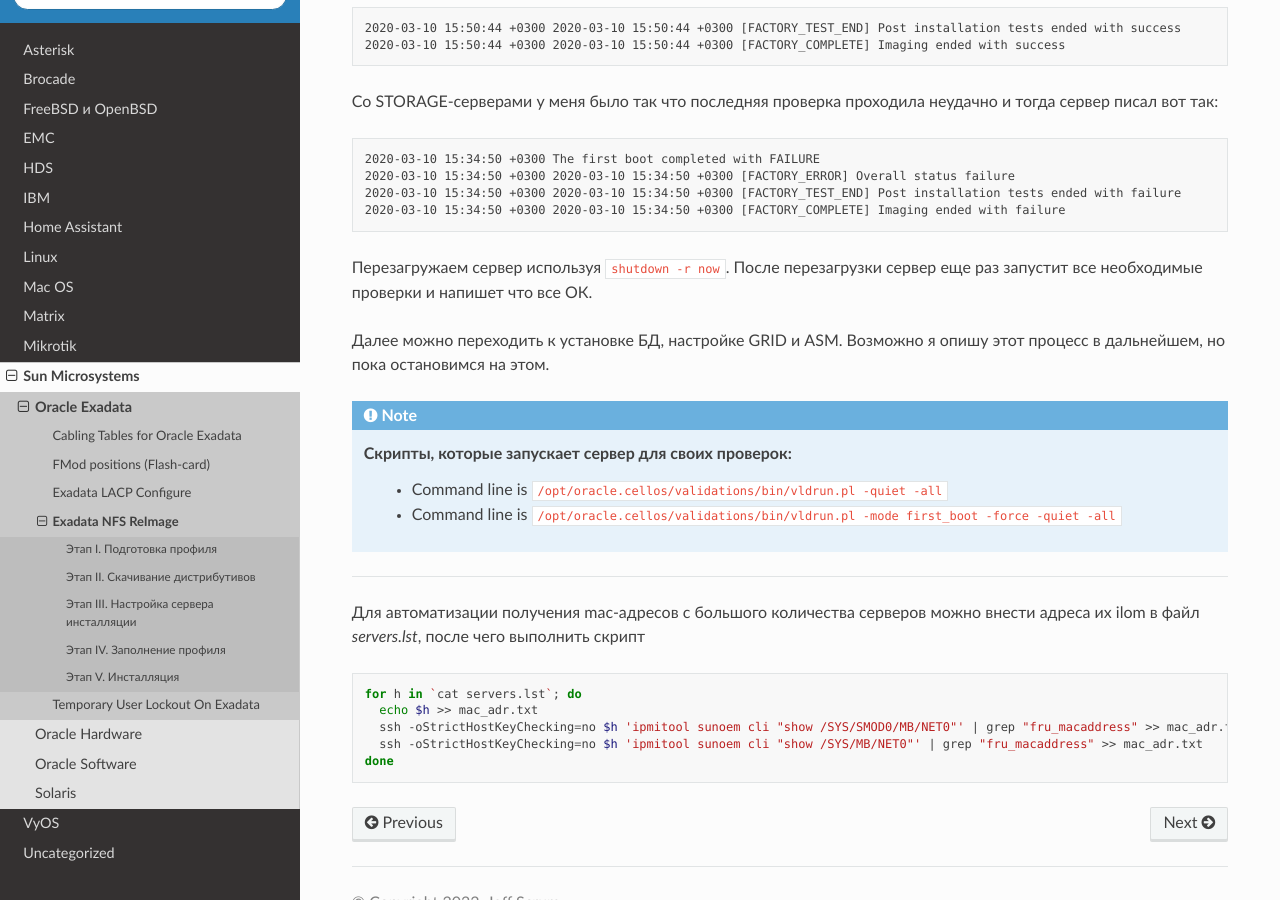
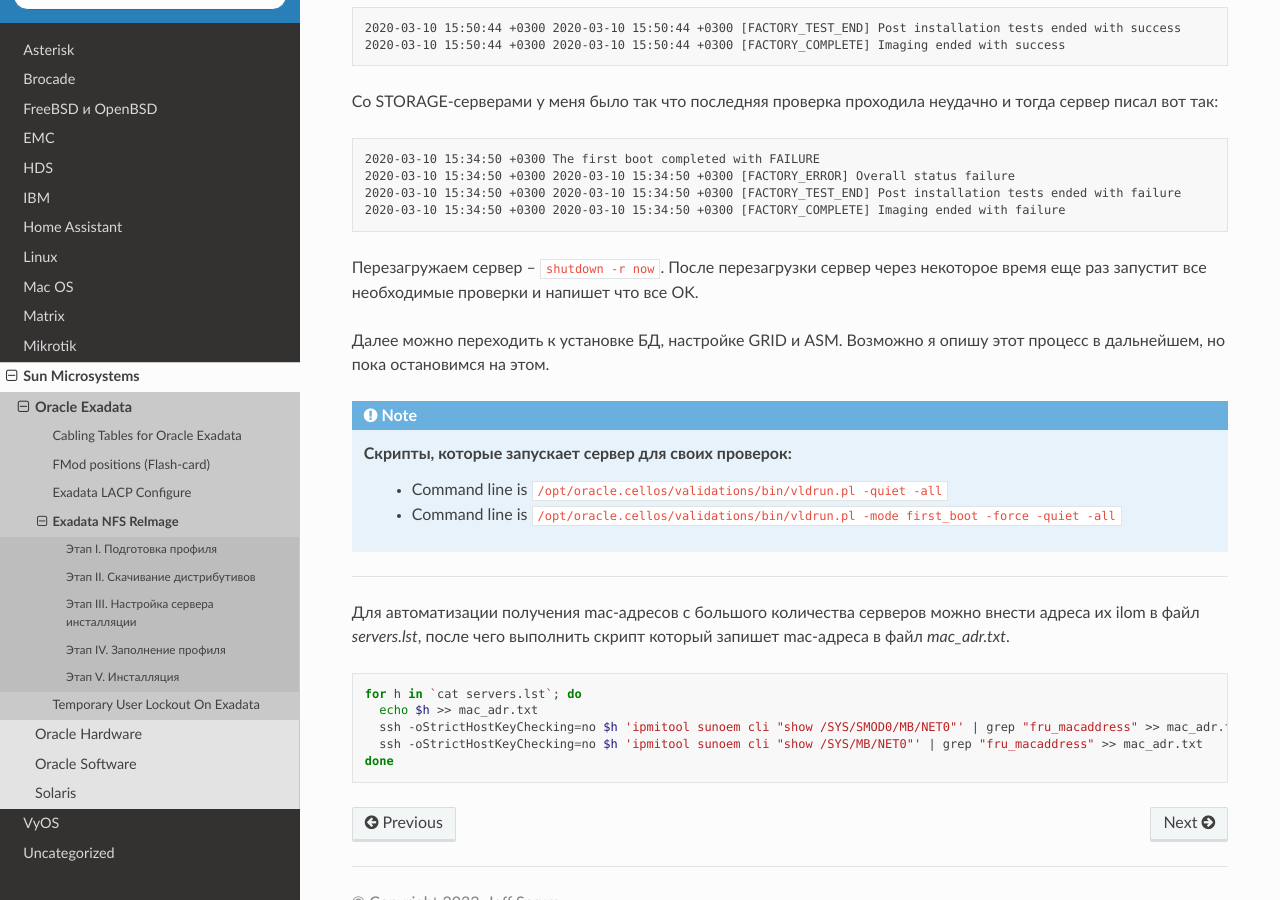
Before and after one commit to jeffscrum/jeffscrum.github.io, a Sphinx documentation site: the page built from source/sun-oracle/exadata/oracle-exadata-nfs-reimage.rst, in a window 1280 px wide and 900 px high, scrolled down 4699 px. Built offline with Sphinx 7.4.7 and the Read the Docs theme 2.0.0, drawn with Linux system fonts in a browser that asks for light colours.

Commit message:
Update oracle-exadata-nfs-reimage.rst

```diff
--- a/source/sun-oracle/exadata/oracle-exadata-nfs-reimage.rst
+++ b/source/sun-oracle/exadata/oracle-exadata-nfs-reimage.rst
@@ -166,7 +166,7 @@
    2020-03-10 15:34:50 +0300 2020-03-10 15:34:50 +0300 [FACTORY_TEST_END] Post installation tests ended with failure
    2020-03-10 15:34:50 +0300 2020-03-10 15:34:50 +0300 [FACTORY_COMPLETE] Imaging ended with failure
 
-Перезагружаем сервер используя ``shutdown -r now``. После перезагрузки сервер еще раз запустит все необходимые проверки и напишет что все ОК.
+Перезагружаем сервер -- ``shutdown -r now``. После перезагрузки сервер через некоторое время еще раз запустит все необходимые проверки и напишет что все OK.
 
 Далее можно переходить к установке БД, настройке GRID и ASM. Возможно я опишу этот процесс в дальнейшем, но пока остановимся на этом.
 
@@ -178,7 +178,7 @@
 
 ----------
 
-Для автоматизации получения mac-адресов с большого количества серверов можно внести адреса их ilom в файл `servers.lst`, после чего выполнить скрипт
+Для автоматизации получения mac-адресов с большого количества серверов можно внести адреса их ilom в файл `servers.lst`, после чего выполнить скрипт который запишет mac-адреса в файл `mac_adr.txt`.
 
 .. code-block:: bash
 
```
